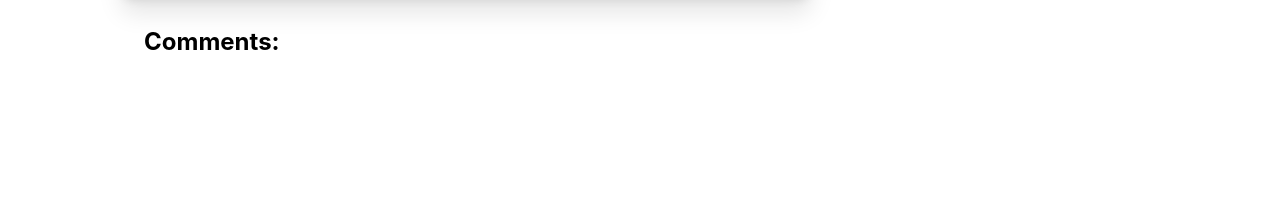
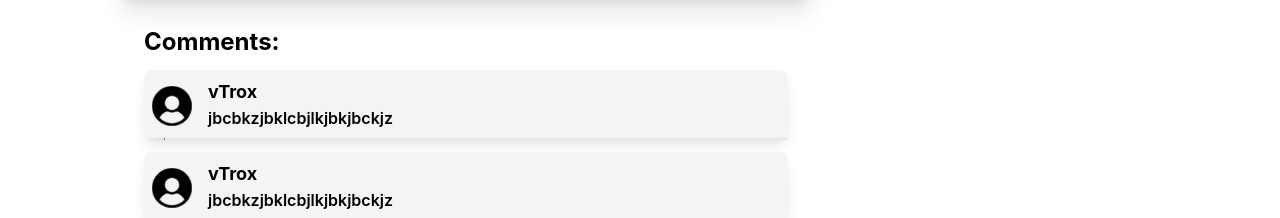
Before and after one commit to 7vTr0x7/YouTube, a React (Create React App) app: page /watch in a window 1280 px wide. Shown: the part 514-732 px from the top of the page. Built offline with nearby package versions, Linux system fonts and the light colour scheme; no server answers.

Commit message:
nested comment section

```diff
--- /dev/null
+++ b/src/components/Comment.js
@@ -0,0 +1,17 @@
+import React from "react";
+import userIcon from "../utils/images/user.png";
+
+const Comment = ({ data }) => {
+  const { name, comment, replies } = data;
+  return (
+    <div className="flex mt-3 shadow-lg bg-gray-100 p-2 rounded-lg">
+      <img className="w-10 h-10 mt-2" alt="user" src={userIcon} />
+      <div className="px-4">
+        <p className="font-bold text-lg">{name}</p>
+        <p className="font-semibold">{comment}</p>
+      </div>
+    </div>
+  );
+};
+
+export default Comment;
--- a/src/components/CommentsContainer.js
+++ b/src/components/CommentsContainer.js
@@ -1,4 +1,6 @@
 import React from "react";
+import Comment from "./Comment";
+import CommentsList from "./CommentsList";
 
 const commentsData = [
   {
@@ -137,6 +139,7 @@ const CommentsContainer = () => {
   return (
     <div className="m-5 p-2">
       <h1 className="text-2xl font-bold">Comments:</h1>
+      <CommentsList comment={commentsData} />
     </div>
   );
 };
--- /dev/null
+++ b/src/components/CommentsList.js
@@ -0,0 +1,15 @@
+import React from "react";
+import Comment from "./Comment";
+
+const CommentsList = ({ comment }) => {
+  return comment.map((comment, index) => (
+    <div key={index}>
+      <Comment data={comment} />
+      <div className="pl-5 border border-l-black ml-5">
+        <CommentsList comment={comment.replies} />
+      </div>
+    </div>
+  ));
+};
+
+export default CommentsList;
```
